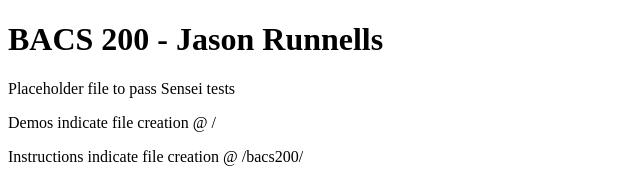
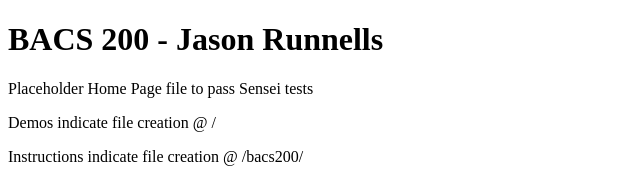
Before and after one commit to jarunnells/jarunnells.github.io, a plain HTML site: page index.html in a window 1280 px wide. Shown: the top 170 px of the page, without its empty margins (0-640 px from the left). Drawn offline with Linux system fonts and the light colour scheme.

Commit message:
"home page"

```diff
--- a/index.html
+++ b/index.html
@@ -27,7 +27,7 @@
 
     <main>
       <div class="required-text">
-        <p>Placeholder file to pass Sensei tests</p>
+        <p>Placeholder Home Page file to pass Sensei tests</p>
         <p>Demos indicate file creation @ /</p>
         <p>Instructions indicate file creation @ /bacs200/</p>
         <p>Redirect to Project 1 &gt; <a href="./bacs200/index.html">Click Here</a> &lt;</p>
```
